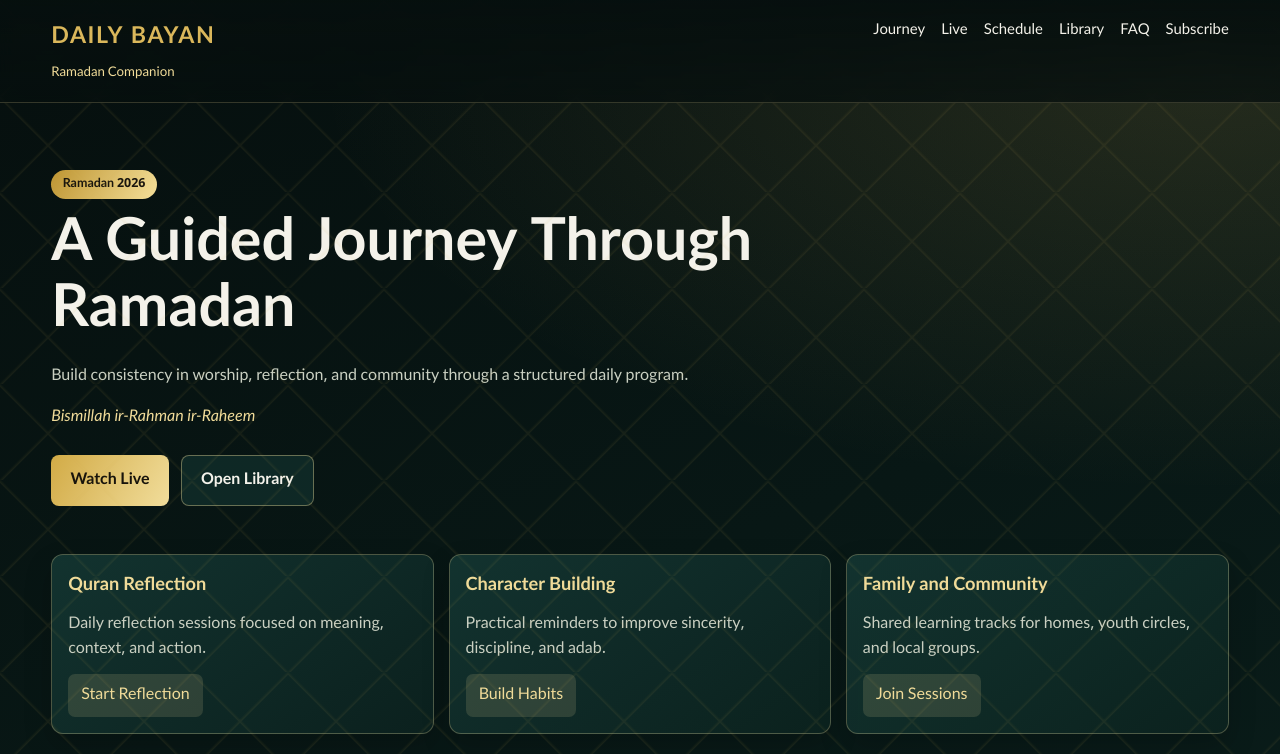
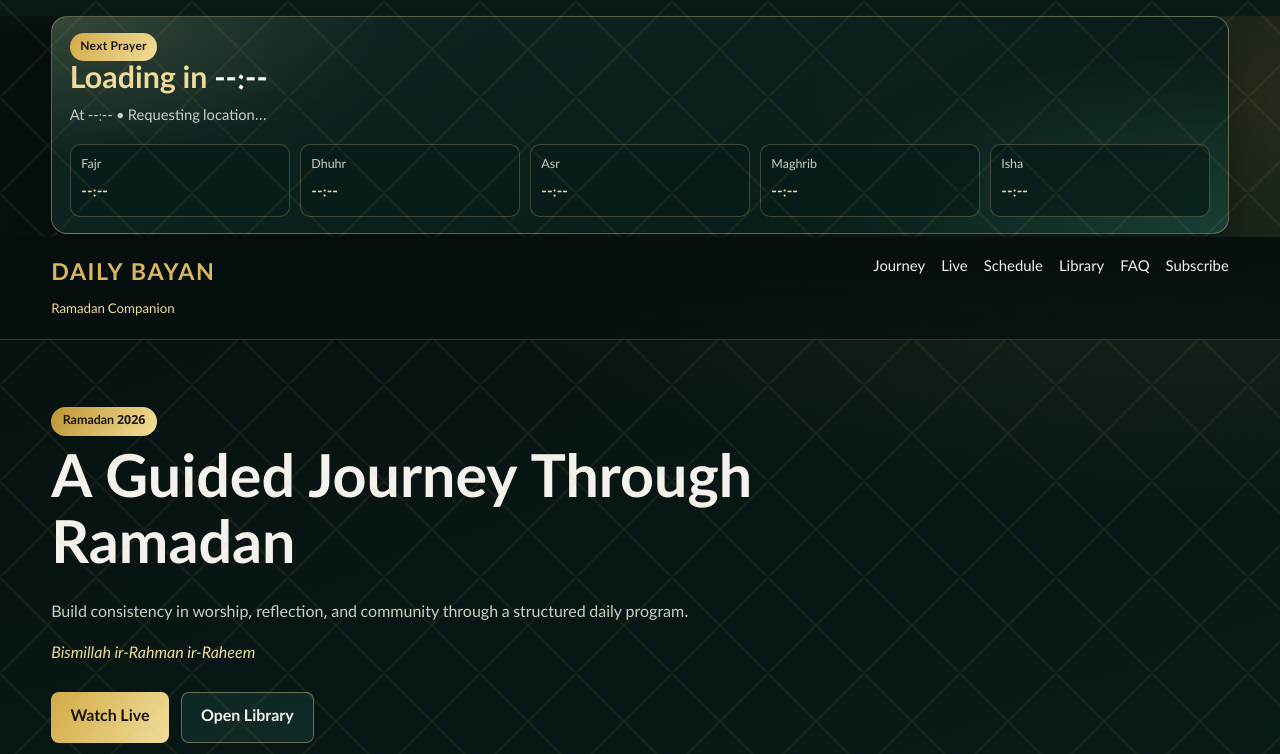
Before and after one commit to bilalstackio/dailybayan.live, a React (Vite) app: page / in a window 1280 px wide. Shown: the top 754 px of the page. Built offline with nearby package versions, Linux system fonts and the light colour scheme; no server answers.

Commit message:
update videos.json and add PrayerTimesBar component

```diff
--- a/public/videos.json
+++ b/public/videos.json
@@ -5,8 +5,8 @@
     "badge": "Data Driven"
   },
   "live": {
-    "title": "Live Bayan",
-    "description": "Now playing",
+    "title": "Haram Live",
+    "description": "Haram Live is a live stream of the Haram from the Makkah).",
     "youtubeUrl": "https://www.youtube.com/live/Cm1v4bteXbI",
     "autoplay": true,
     "mute": true
--- a/src/App.jsx
+++ b/src/App.jsx
@@ -1,6 +1,7 @@
 import { useEffect, useState } from "react";
 import NavBar from "./components/Layout/NavBar.jsx";
 import HeroSection from "./components/Hero/HeroSection.jsx";
+import PrayerTimesBar from "./components/Prayer/PrayerTimesBar.jsx";
 import JourneySection from "./components/Journey/JourneySection.jsx";
 import HighlightsStrip from "./components/Highlights/HighlightsStrip.jsx";
 import LiveSection from "./components/Live/LiveSection.jsx";
@@ -55,6 +56,7 @@ export default function App() {
 
   return (
     <div className="page">
+      <PrayerTimesBar />
       <NavBar brand={siteContent.brand} nav={siteContent.nav} />
       <HeroSection hero={siteContent.hero} />
 
@@ -62,11 +64,7 @@ export default function App() {
         {loading && <p className="status">Loading content...</p>}
         {!loading && error && <p className="status error">{error}</p>}
 
-        <JourneySection id="journey" tracks={siteContent.journeyTracks} />
-        <HighlightsStrip items={siteContent.highlights} />
         <LiveSection id="live" live={videoData.live} />
-        <ScheduleSection id="schedule" schedule={siteContent.schedule} />
-
         {videoData.sections.map((section) => (
           <VideoRow
             key={section.id}
@@ -76,6 +74,10 @@ export default function App() {
             onWatch={setActiveVideo}
           />
         ))}
+
+        <JourneySection id="journey" tracks={siteContent.journeyTracks} />
+        <HighlightsStrip items={siteContent.highlights} />
+        <ScheduleSection id="schedule" schedule={siteContent.schedule} />
 
         <TestimonialsSection id="testimonials" testimonials={siteContent.testimonials} />
         <FaqSection id="faq" faq={siteContent.faq} openFaqId={openFaqId} setOpenFaqId={setOpenFaqId} />
--- /dev/null
+++ b/src/components/Prayer/PrayerTimesBar.jsx
@@ -0,0 +1,227 @@
+import { useEffect, useMemo, useState } from "react";
+
+const PRAYER_ORDER = ["Fajr", "Dhuhr", "Asr", "Maghrib", "Isha"];
+const PRAYER_LABELS = {
+  Fajr: "Fajr",
+  Dhuhr: "Dhuhr",
+  Asr: "Asr",
+  Maghrib: "Maghrib",
+  Isha: "Isha"
+};
+
+function formatLocation(label, coords) {
+  if (label) {
+    return label;
+  }
+  if (!coords) {
+    return "Location unavailable";
+  }
+  return `${coords.lat.toFixed(2)}, ${coords.lng.toFixed(2)}`;
+}
+
+function parsePrayerTime(baseDate, timeValue) {
+  if (!timeValue) {
+    return null;
+  }
+
+  const clean = String(timeValue).split(" ")[0];
+  const [rawHour, rawMinute] = clean.split(":");
+  const hour = Number(rawHour);
+  const minute = Number(rawMinute);
+
+  if (Number.isNaN(hour) || Number.isNaN(minute)) {
+    return null;
+  }
+
+  const localDate = new Date(baseDate);
+  localDate.setHours(hour, minute, 0, 0);
+  return localDate;
+}
+
+function getNextPrayer(timings) {
+  const now = new Date();
+  const prayers = PRAYER_ORDER.map((key) => ({
+    key,
+    label: PRAYER_LABELS[key],
+    date: parsePrayerTime(now, timings?.[key])
+  })).filter((prayer) => prayer.date instanceof Date && !Number.isNaN(prayer.date.getTime()));
+
+  const upcoming = prayers.find((prayer) => prayer.date > now);
+  if (upcoming) {
+    return upcoming;
+  }
+
+  const tomorrowFajr = parsePrayerTime(new Date(now.getTime() + 24 * 60 * 60 * 1000), timings?.Fajr);
+  if (!tomorrowFajr) {
+    return null;
+  }
+
+  return { key: "Fajr", label: "Fajr", date: tomorrowFajr };
+}
+
+function formatCountdown(targetDate, nowTick) {
+  if (!targetDate) {
+    return "--:--";
+  }
+
+  const diffMs = targetDate.getTime() - nowTick;
+  if (diffMs <= 0) {
+    return "00:00";
+  }
+
+  const totalMinutes = Math.floor(diffMs / 60000);
+  const hours = Math.floor(totalMinutes / 60);
+  const minutes = totalMinutes % 60;
+  return `${String(hours).padStart(2, "0")}h ${String(minutes).padStart(2, "0")}m`;
+}
+
+function toTimeDisplay(dateValue) {
+  if (!dateValue) {
+    return "--:--";
+  }
+
+  return new Intl.DateTimeFormat(undefined, {
+    hour: "numeric",
+    minute: "2-digit"
+  }).format(dateValue);
+}
+
+export default function PrayerTimesBar() {
+  const [coords, setCoords] = useState(null);
+  const [locationLabel, setLocationLabel] = useState("");
+  const [timings, setTimings] = useState(null);
+  const [status, setStatus] = useState("Requesting location...");
+  const [nowTick, setNowTick] = useState(Date.now());
+
+  useEffect(() => {
+    const intervalId = setInterval(() => {
+      setNowTick(Date.now());
+    }, 30000);
+    return () => clearInterval(intervalId);
+  }, []);
+
+  useEffect(() => {
+    let active = true;
+
+    async function loadFromCoords(positionCoords) {
+      try {
+        const dateKey = new Date().toISOString().split("T")[0];
+        const timingsResponse = await fetch(
+          `https://api.aladhan.com/v1/timings/${dateKey}?latitude=${positionCoords.lat}&longitude=${positionCoords.lng}&method=2`
+        );
+        const timingsJson = await timingsResponse.json();
+        const nextTimings = timingsJson?.data?.timings;
+
+        if (!active || !nextTimings) {
+          return;
+        }
+
+        setTimings(nextTimings);
+        setStatus("");
+      } catch {
+        if (active) {
+          setStatus("Prayer times are currently unavailable.");
+        }
+      }
+
+      try {
+        const reverseResponse = await fetch(
+          `https://api.bigdatacloud.net/data/reverse-geocode-client?latitude=${positionCoords.lat}&longitude=${positionCoords.lng}&localityLanguage=en`
+        );
+        const reverseJson = await reverseResponse.json();
+        if (!active) {
+          return;
+        }
+        const city = reverseJson?.city || reverseJson?.locality || reverseJson?.principalSubdivision;
+        const country = reverseJson?.countryName;
+        setLocationLabel([city, country].filter(Boolean).join(", "));
+      } catch {
+        // Keep coordinate fallback when reverse geocoding is unavailable.
+      }
+    }
+
+    function setFromGeolocation() {
+      navigator.geolocation.getCurrentPosition(
+        (position) => {
+          if (!active) {
+            return;
+          }
+          const nextCoords = {
+            lat: position.coords.latitude,
+            lng: position.coords.longitude
+          };
+          setCoords(nextCoords);
+          setStatus("Loading prayer times...");
+          loadFromCoords(nextCoords);
+        },
+        async () => {
+          try {
+            const ipResponse = await fetch("https://ipapi.co/json/");
+            const ipJson = await ipResponse.json();
+
+            if (!active) {
+              return;
+            }
+
+            const nextCoords = {
+              lat: Number(ipJson?.latitude),
+              lng: Number(ipJson?.longitude)
+            };
+
+            if (Number.isNaN(nextCoords.lat) || Number.isNaN(nextCoords.lng)) {
+              setStatus("Enable location access for prayer times.");
+              return;
+            }
+
+            setCoords(nextCoords);
+            setLocationLabel([ipJson?.city, ipJson?.country_name].filter(Boolean).join(", "));
+            setStatus("Loading prayer times...");
+            loadFromCoords(nextCoords);
+          } catch {
+            if (active) {
+              setStatus("Enable location access for prayer times.");
+            }
+          }
+        },
+        { timeout: 10000, maximumAge: 300000 }
+      );
+    }
+
+    if (!navigator.geolocation) {
+      setStatus("Geolocation is not supported in this browser.");
+      return () => {
+        active = false;
+      };
+    }
+
+    setFromGeolocation();
+    return () => {
+      active = false;
+    };
+  }, []);
+
+  const nextPrayer = useMemo(() => getNextPrayer(timings), [timings, nowTick]);
+
+  return (
+    <section className="prayer-banner" aria-live="polite">
+      <div className="prayer-banner-main">
+        <p className="prayer-eyebrow">Next Prayer</p>
+        <h2>
+          {nextPrayer ? nextPrayer.label : "Loading"} in{" "}
+          <span className="prayer-countdown">{formatCountdown(nextPrayer?.date, nowTick)}</span>
+        </h2>
+        <p className="prayer-meta">
+          At {toTimeDisplay(nextPrayer?.date)} • {status || `Your location: ${formatLocation(locationLabel, coords)}`}
+        </p>
+      </div>
+      <div className="prayer-grid">
+        {PRAYER_ORDER.map((prayerKey) => (
+          <div key={prayerKey} className={`prayer-chip ${nextPrayer?.key === prayerKey ? "active" : ""}`}>
+            <span>{PRAYER_LABELS[prayerKey]}</span>
+            <strong>{timings?.[prayerKey] ? timings[prayerKey].split(" ")[0] : "--:--"}</strong>
+          </div>
+        ))}
+      </div>
+    </section>
+  );
+}
--- a/src/styles/components.css
+++ b/src/styles/components.css
@@ -1,3 +1,81 @@
+.prayer-banner {
+  margin: 1rem 4vw 0.2rem;
+  border-radius: 16px;
+  padding: 1rem 1.1rem;
+  border: 1px solid rgba(240, 219, 153, 0.35);
+  background:
+    radial-gradient(340px 140px at 0% 0%, rgba(240, 219, 153, 0.18), transparent),
+    radial-gradient(420px 180px at 100% 100%, rgba(54, 129, 109, 0.36), transparent),
+    linear-gradient(150deg, rgba(14, 40, 37, 0.96), rgba(9, 26, 23, 0.96));
+  box-shadow: 0 16px 34px rgba(1, 7, 6, 0.4);
+  display: grid;
+  gap: 0.95rem;
+}
+
+.prayer-banner-main {
+  display: grid;
+  gap: 0.2rem;
+}
+
+.prayer-eyebrow {
+  display: inline-flex;
+  width: fit-content;
+  color: #1a160e;
+  background: linear-gradient(120deg, #d2ab46, #f1dd9b);
+  font-size: 0.75rem;
+  font-weight: 800;
+  border-radius: 999px;
+  padding: 0.22rem 0.65rem;
+  letter-spacing: 0.3px;
+}
+
+.prayer-banner h2 {
+  color: var(--gold-2);
+  font-size: clamp(1.2rem, 2.6vw, 1.9rem);
+  line-height: 1.2;
+}
+
+.prayer-countdown {
+  color: #fff;
+  text-shadow: 0 0 22px rgba(240, 219, 153, 0.38);
+}
+
+.prayer-meta {
+  color: var(--muted);
+  font-size: 0.92rem;
+}
+
+.prayer-grid {
+  display: grid;
+  grid-template-columns: repeat(5, minmax(0, 1fr));
+  gap: 0.6rem;
+}
+
+.prayer-chip {
+  border-radius: 10px;
+  border: 1px solid rgba(240, 219, 153, 0.24);
+  background: rgba(7, 27, 24, 0.72);
+  padding: 0.62rem 0.66rem;
+  display: grid;
+  gap: 0.25rem;
+}
+
+.prayer-chip span {
+  color: var(--muted);
+  font-size: 0.78rem;
+}
+
+.prayer-chip strong {
+  color: var(--gold-2);
+  font-size: 0.94rem;
+}
+
+.prayer-chip.active {
+  border-color: rgba(240, 219, 153, 0.58);
+  background: linear-gradient(135deg, rgba(210, 171, 70, 0.2), rgba(30, 86, 76, 0.42));
+  box-shadow: inset 0 0 0 1px rgba(240, 219, 153, 0.2);
+}
+
 .badge {
   display: inline-block;
   background: linear-gradient(120deg, #be9532, #f4df99);
--- a/src/styles/responsive.css
+++ b/src/styles/responsive.css
@@ -1,4 +1,8 @@
 @media (max-width: 980px) {
+  .prayer-grid {
+    grid-template-columns: repeat(3, minmax(0, 1fr));
+  }
+
   .journey-grid,
   .highlight-strip,
   .schedule-grid,
@@ -8,6 +12,15 @@
 }
 
 @media (max-width: 768px) {
+  .prayer-banner {
+    margin-top: 0.8rem;
+    padding: 0.9rem;
+  }
+
+  .prayer-grid {
+    grid-template-columns: repeat(2, minmax(0, 1fr));
+  }
+
   .top-nav {
     flex-direction: column;
     gap: 0.75rem;
@@ -28,6 +41,10 @@
 }
 
 @media (max-width: 480px) {
+  .prayer-grid {
+    grid-template-columns: 1fr;
+  }
+
   .hero {
     padding: 2.6rem 4vw 2.1rem;
   }
```
